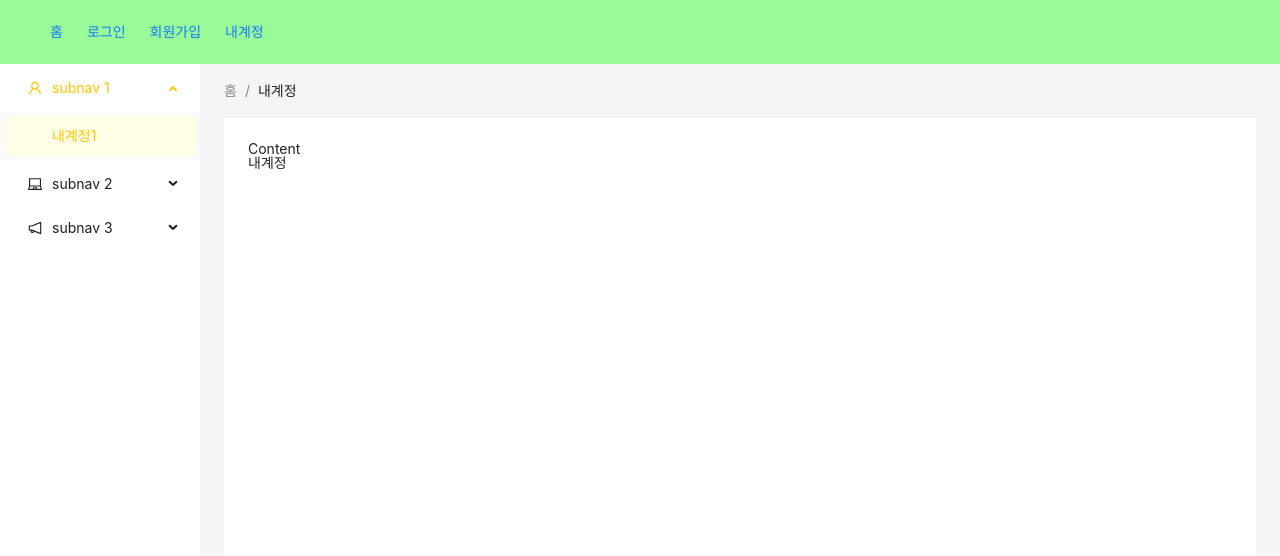
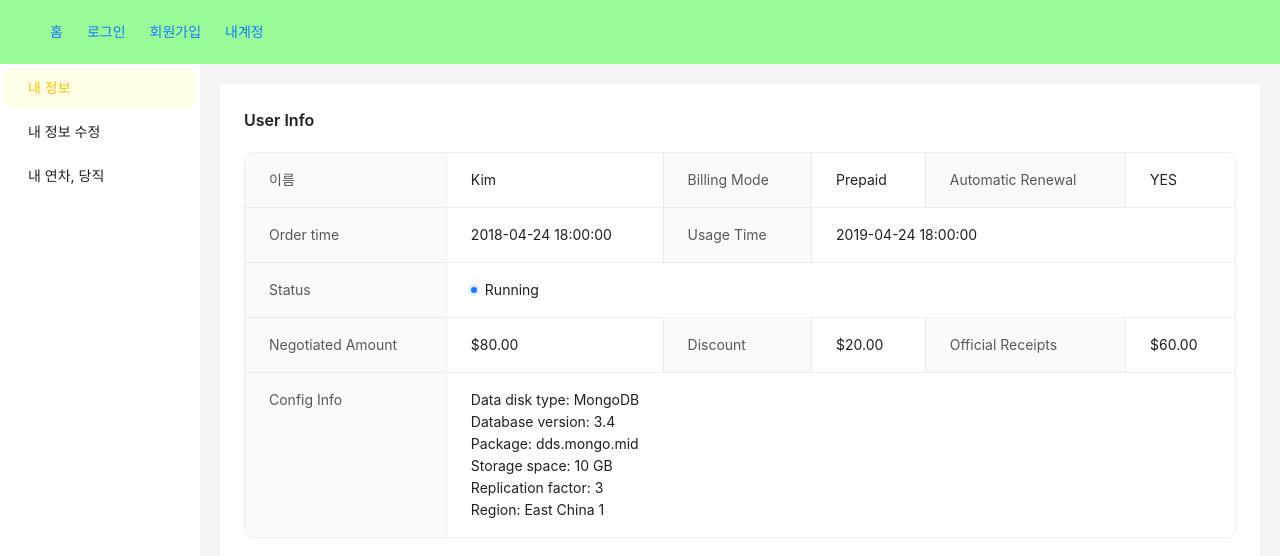
Before and after one commit to KDT5-MINI-TEAM11/client, a React (Vite) app: page /myaccount in a window 1280 px wide. Shown: the top 556 px of the page. Built offline with nearby package versions, Linux system fonts and the light colour scheme.

Commit message:
feat: 진영님 부분

```diff
--- a/src/data/constants.ts
+++ b/src/data/constants.ts
@@ -18,3 +18,18 @@ export const NAV_ITEMS = [
 ];
 
 export const EMAIL_REGEX = /^[a-zA-Z0-9._%+-]+@[a-zA-Z0-9.-]+\.[a-zA-Z]{2,}$/;
+
+export const MYACCOUNT_NAV_ITEMS = [
+  {
+    label: '내 정보',
+    href: '/myaccount',
+  },
+  {
+    label: '내 정보 수정',
+    href: '/myaccount/edit',
+  },
+  {
+    label: '내 연차, 당직',
+    href: '/myaccount/vacation',
+  },
+];
--- a/src/data/dummyData.ts
+++ b/src/data/dummyData.ts
@@ -0,0 +1,10 @@
+export const DUMMY_USER = {
+  id: 1,
+  user_email: 'kim@gamil.com',
+  user_password: 'qwer1234',
+  user_name: 'Kim',
+  profile_thumb_url: 'https://picsum.photos/seed/picsum/300/200',
+  position: 'manager',
+  phone_number: '010-1234-5678',
+  remaining_vacation: '15',
+};
--- a/src/page/myAccount/index.tsx
+++ b/src/page/myAccount/index.tsx
@@ -1,3 +1,38 @@
+import { DUMMY_USER } from '@/data/dummyData';
+import { Badge, Descriptions } from 'antd';
+
 export default function MyAccount() {
-  return <div>내계정</div>;
+  return (
+    <Descriptions title="User Info" bordered>
+      <Descriptions.Item label="이름">{DUMMY_USER.user_name}</Descriptions.Item>
+      <Descriptions.Item label="Billing Mode">Prepaid</Descriptions.Item>
+      <Descriptions.Item label="Automatic Renewal">YES</Descriptions.Item>
+      <Descriptions.Item label="Order time">
+        2018-04-24 18:00:00
+      </Descriptions.Item>
+      <Descriptions.Item label="Usage Time" span={2}>
+        2019-04-24 18:00:00
+      </Descriptions.Item>
+      <Descriptions.Item label="Status" span={3}>
+        <Badge status="processing" text="Running" />
+      </Descriptions.Item>
+      <Descriptions.Item label="Negotiated Amount">$80.00</Descriptions.Item>
+      <Descriptions.Item label="Discount">$20.00</Descriptions.Item>
+      <Descriptions.Item label="Official Receipts">$60.00</Descriptions.Item>
+      <Descriptions.Item label="Config Info">
+        Data disk type: MongoDB
+        <br />
+        Database version: 3.4
+        <br />
+        Package: dds.mongo.mid
+        <br />
+        Storage space: 10 GB
+        <br />
+        Replication factor: 3
+        <br />
+        Region: East China 1
+        <br />
+      </Descriptions.Item>
+    </Descriptions>
+  );
 }
--- a/src/page/myAccount/myAccoutLayout.tsx
+++ b/src/page/myAccount/myAccoutLayout.tsx
@@ -1,40 +1,28 @@
-import React from 'react';
-import {
-  LaptopOutlined,
-  NotificationOutlined,
-  UserOutlined,
-} from '@ant-design/icons';
-import type { MenuProps } from 'antd';
-import { Breadcrumb, Layout, Menu } from 'antd';
-import { Outlet } from 'react-router-dom';
+import { Layout, Menu, MenuProps } from 'antd';
+import { Outlet, useLocation, useNavigate } from 'react-router-dom';
+import { MYACCOUNT_NAV_ITEMS } from '@/data/constants';
+import { useState } from 'react';
 
 const { Content, Sider } = Layout;
 
-const items: MenuProps['items'] = [
-  UserOutlined,
-  LaptopOutlined,
-  NotificationOutlined,
-].map((icon, index) => {
-  const key = String(index + 1);
+export default function MyAccountLayout() {
+  const { pathname } = useLocation();
+  const [selectedMenuKey, setSelectedMenuKey] = useState(() => pathname);
 
-  return {
-    key: `sub${key}`,
-    icon: React.createElement(icon),
-    label: `subnav ${key}`,
+  const navigate = useNavigate();
 
-    children: new Array(1).fill(null).map((_, j) => {
-      const subKey = index * 4 + j + 1;
-      return {
-        key: subKey,
-        label: `내계정${subKey}`,
-      };
-    }),
-  };
-});
+  // 현재 접속중인 url의 뒷부분을 가져옴
 
-export default function MyAccountLayout() {
+  const items: MenuProps['items'] = MYACCOUNT_NAV_ITEMS.map((item) => ({
+    key: item.href,
+    label: item.label,
+    onClick: () => {
+      navigate(item.href);
+      setSelectedMenuKey(item.href);
+    },
+  }));
+
   return (
-    <Layout>
     <Layout>
       <Sider
         width={200}
@@ -42,30 +30,21 @@ export default function MyAccountLayout() {
       >
         <Menu
           mode="inline"
-            defaultSelectedKeys={['1']}
-            defaultOpenKeys={['sub1']}
           style={{ height: '100%', borderRight: 0 }}
           items={items}
+          selectedKeys={[pathname === selectedMenuKey ? selectedMenuKey : '']}
         />
       </Sider>
-        <Layout style={{ padding: '0 24px 24px' }}>
-          <Breadcrumb style={{ margin: '16px 0' }}>
-            <Breadcrumb.Item>홈</Breadcrumb.Item>
-            <Breadcrumb.Item>내계정</Breadcrumb.Item>
-          </Breadcrumb>
+      <Layout style={{ padding: 20 }}>
         <Content
           style={{
             padding: 24,
-              margin: 0,
-              minHeight: 280,
             background: 'white',
           }}
         >
-            Content
           <Outlet />
         </Content>
       </Layout>
     </Layout>
-    </Layout>
   );
 }
```
Lines whose indentation alone changed are shown as unchanged.
